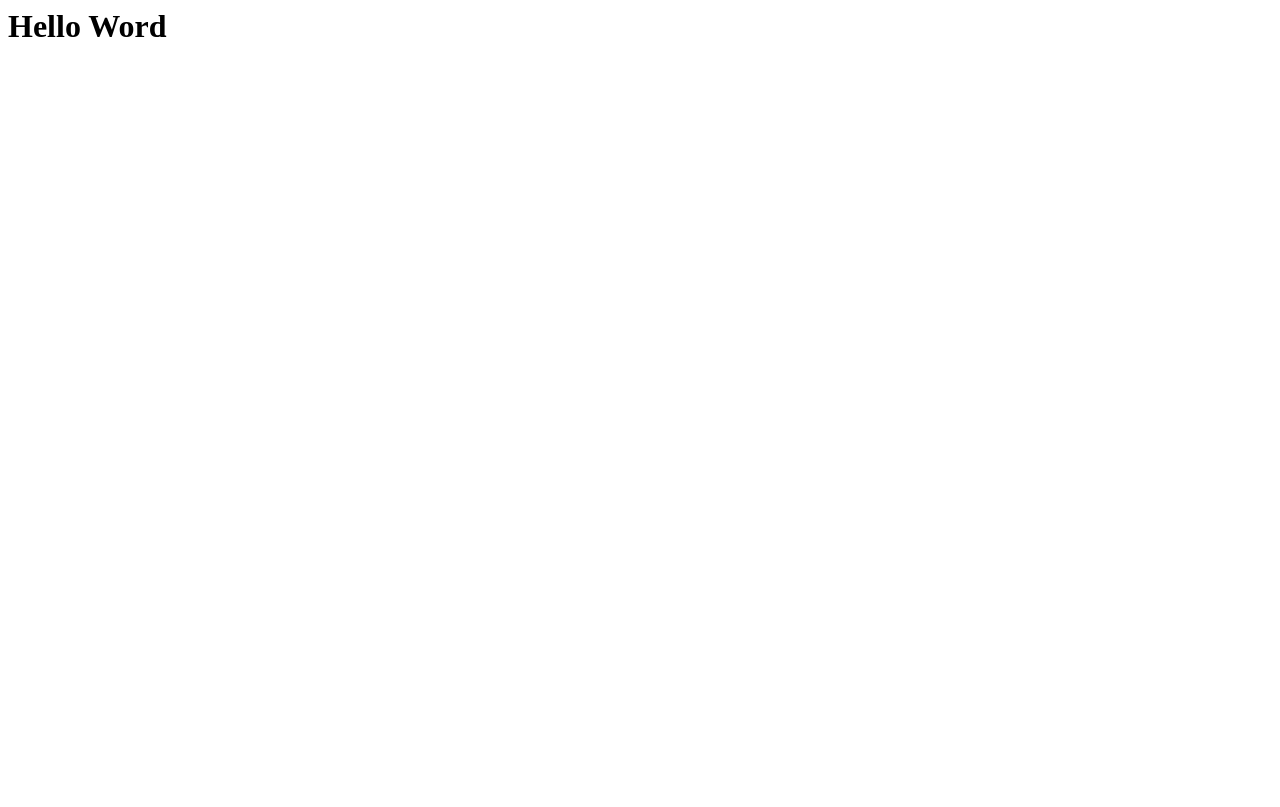
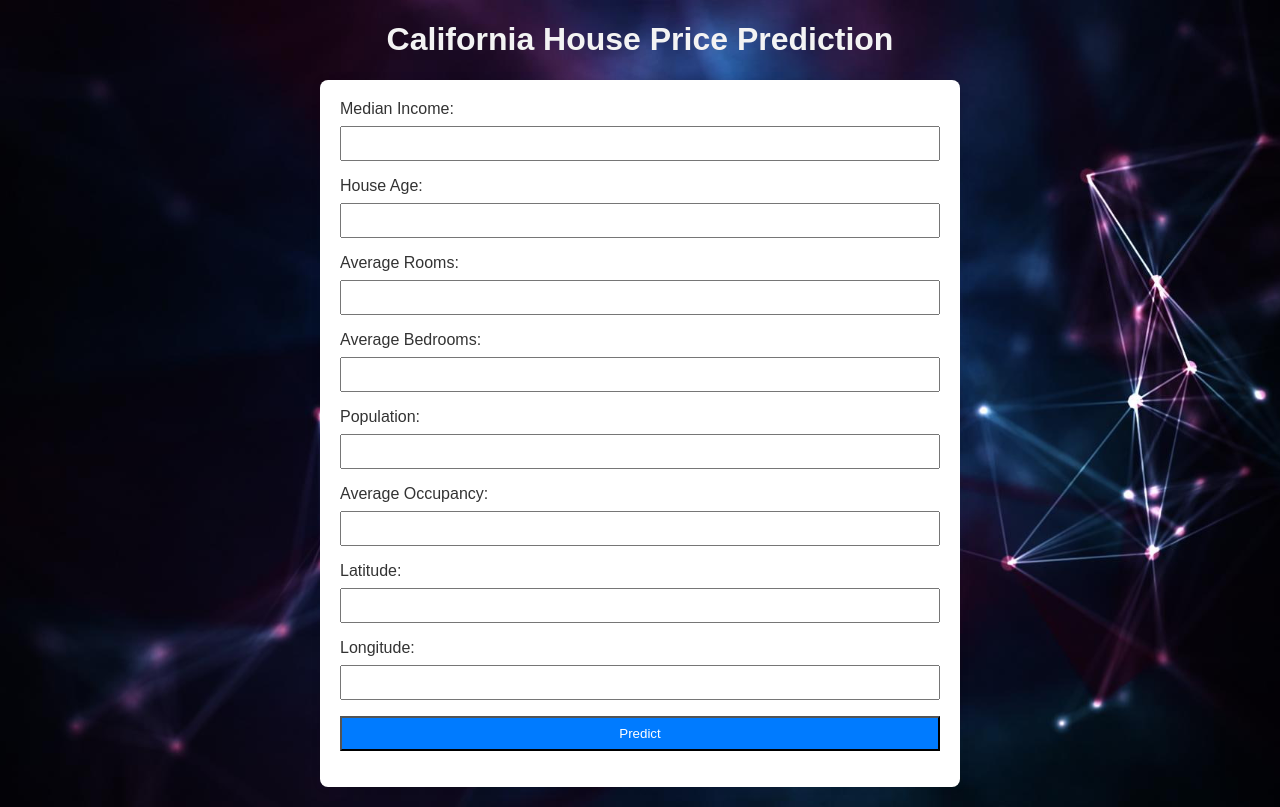
Before and after one commit to Chandrashekhar569/californiahouspricing, a Flask app: page / in a window 1280 px wide. Before the commit the page is almost empty. Before the commit the page ends 37 px from the top, so only its background shows below. Run offline with Flask 3, Linux system fonts and the light colour scheme; parts of the project's set-up code (start-up, migrations or seed data) failed here and were passed over.

Commit message:
The web app is ready

```diff
--- a/app.py
+++ b/app.py
@@ -23,9 +23,12 @@ def predict_api():
     print(output[0])
     return jsonify(output[0])
 
-
-
-
+@app.route('/predict', methods=['POST'])
+def predict():
+    data = [float(request.form[x]) for x in request.form]
+    final_input = scalar.fit_transform(np.array(data).reshape(1, -1))
+    output = regmodel.predict(final_input)[0]
+    return render_template("home.html", prediction_text="The house price prediction is : {}.".format(output))
 
 
 if __name__=="__main__":
--- /dev/null
+++ b/static/styles.css
@@ -0,0 +1,67 @@
+/* styles.css */
+
+body {
+    font-family: Arial, sans-serif;
+    background-image: url('wall.jpg');
+    margin: 0;
+    padding: 0;
+    background-size: cover;
+    background-position: center;
+    font-family: Arial, sans-serif;
+    color: #ffffff;
+}
+
+h1 {
+    text-align: center;
+    color: #f3f3f3;
+}
+
+form {
+    max-width: 600px;
+    margin: 20px auto;
+    background-color: #fff;
+    padding: 20px;
+    border-radius: 8px;
+    box-shadow: 0 0 10px rgba(0, 0, 0, 0.1);
+}
+
+label {
+    display: block;
+    margin-bottom: 8px;
+    color: #333;
+}
+
+input {
+    width: 100%;
+    padding: 8px;
+    margin-bottom: 16px;
+    box-sizing: border-box;
+}
+
+input[type="submit"] {
+    background-color: #007BFF;
+    color: #fff;
+    cursor: pointer;
+}
+
+input[type="submit"]:hover {
+    background-color: #0056b3;
+}
+
+h2 {
+    margin-top: 20px;
+    color: #ffffff;
+    text-align: center;
+}
+
+p {
+    color: #021573;
+    font-weight: bold;
+    text-align: center;
+    max-width: 600px;
+    margin: 20px auto;
+    background-color: #fff;
+    padding: 20px;
+    border-radius: 8px;
+    box-shadow: 0 0 10px rgba(0, 0, 0, 0.1);
+}
--- a/templates/home.html
+++ b/templates/home.html
@@ -1 +1,46 @@
-<h1>Hello Word</h1>
+<!DOCTYPE html>
+<html lang="en">
+<head>
+    <meta charset="UTF-8">
+    <meta name="viewport" content="width=device-width, initial-scale=1.0">
+    <title>California House Price Prediction</title>
+    <link rel="stylesheet" type="text/css" href="{{ url_for('static', filename='styles.css') }}">
+</head>
+<body>
+    <h1>California House Price Prediction</h1>
+    <form method="post" action="{{ url_for('predict') }}">
+        <label for="MedInc">Median Income:</label>
+        <input type="text" name="MedInc" required><br>
+
+        <label for="HouseAge">House Age:</label>
+        <input type="text" name="HouseAge" required><br>
+
+        <label for="AveRooms">Average Rooms:</label>
+        <input type="text" name="AveRooms" required><br>
+
+        <label for="AveBedrms">Average Bedrooms:</label>
+        <input type="text" name="AveBedrms" required><br>
+
+        <label for="Population">Population:</label>
+        <input type="text" name="Population" required><br>
+
+        <label for="AveOccup">Average Occupancy:</label>
+        <input type="text" name="AveOccup" required><br>
+
+        <label for="Latitude">Latitude:</label>
+        <input type="text" name="Latitude" required><br>
+
+        <label for="Longitude">Longitude:</label>
+        <input type="text" name="Longitude" required><br>
+
+        <input type="submit" value="Predict">
+    </form>
+
+    {% if prediction_text %}
+        <h2>Prediction Result:</h2>
+        <p>{{ prediction_text }}</p>
+    {% endif %}
+
+
+</body>
+</html>
```
Also changed, not shown: static/wall.jpg (added).
